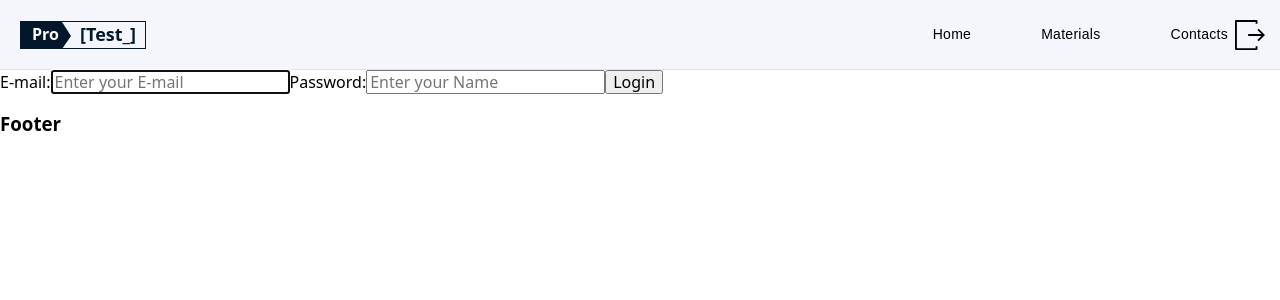
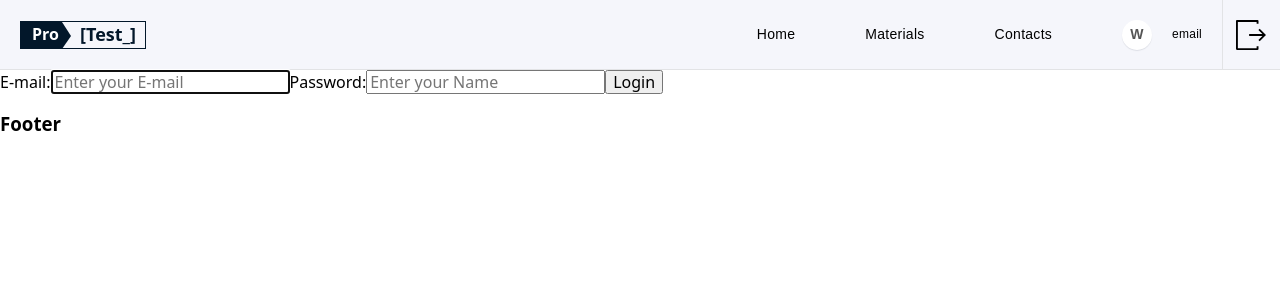
Before and after one commit to DRAKOS6666/GoIt-Test-Pro-Team11, a React (Create React App) app: page /auth in a window 1280 px wide. Shown: the top 300 px of the page. Built offline with nearby package versions, Linux system fonts and the light colour scheme.

Commit message:
add UserMenu

```diff
--- a/src/components/Header/Header.js
+++ b/src/components/Header/Header.js
@@ -1,6 +1,6 @@
 import React, { useState } from 'react';
 import { Link } from 'react-router-dom';
-// import UserMenu from 'components/UserMenu';
+import UserMenu from 'components/UserMenu';
 import { ReactComponent as Out } from '../../images/icons/sign-out.svg';
 import { useSelector } from 'react-redux';
 import { authSelectors } from 'redux/auth';
@@ -32,6 +32,10 @@ export default function Header() {
         </Link>
       </div>
 
+      {(!menuShow || window.innerWidth > 767) && <Navigation />}
+
+      {/*  вместо true => isAuth  */ true && menuShow && <UserMenu />}
+
       {window.innerWidth < 768 && (
         <div className={styles.btnThumb}>
           <button
@@ -48,17 +52,14 @@ export default function Header() {
         </div>
       )}
 
-      {(!menuShow || window.innerWidth > 767) && <Navigation />}
-
-      {
-        <button type="button" className={styles.btnOut}>
-          <Out className={styles.out} />
-        </button>
-      }
-
-      {/* {isAuth && <UserMenu />} */}
-
-      {/* <UserMenu /> */}
+      {/*  вместо true => isAuth  */ ((true && !menuShow) ||
+        window.innerWidth > 767) && (
+        <div className={styles.outBox}>
+          <button type="button" className={styles.btnOut}>
+            <Out />
+          </button>
+        </div>
+      )}
     </div>
   );
 }
--- a/src/components/Header/Header.module.css
+++ b/src/components/Header/Header.module.css
@@ -68,9 +68,8 @@
 .btnThumb {
   display: flex;
   align-items: center;
-  justify-content: center;
+  margin-left: auto;
   height: 100%;
-  margin-left: auto;
   border-left: 1px solid #e2e3e5;
 }
 
@@ -78,7 +77,7 @@
   padding: 0;
   margin-left: 21px;
   margin-right: 20px;
-  display: block;
+  display: flex;
   outline: none;
   border: none;
   background-color: transparent;
@@ -87,6 +86,20 @@
 
 .icon {
   fill: var(--primary-text-color);
+}
+
+.outBox {
+  background-color: transparent;
+}
+
+@media screen and (min-width: 768px) {
+  .outBox {
+    display: flex;
+    justify-content: center;
+    width: 58px;
+    height: 100%;
+    border-left: 1px solid #e2e3e5;
+  }
 }
 
 .btnOut {
@@ -107,6 +120,9 @@
 @media screen and (min-width: 768px) {
   .btnOut {
     position: inherit;
+    transform: translateX(0);
+    margin-left: 20px;
+    margin-right: 21px;
   }
 }
 
--- a/src/components/Navigation/Navigation.module.css
+++ b/src/components/Navigation/Navigation.module.css
@@ -10,11 +10,10 @@
 
 @media screen and (min-width: 768px) {
   .Wrapper {
-    display: inline-flex;
+    display: flex;
+    justify-content: flex-end;
     position: inherit;
     margin-left: auto;
-    margin-right: 22px;
-    justify-content: end;
   }
 }
 
@@ -30,7 +29,7 @@
 @media screen and (min-width: 768px) {
   .thumb {
     flex-direction: row;
-    margin-left: 70px;
+    margin-right: 70px;
   }
 }
 
--- a/src/components/UserMenu/UserMenu.js
+++ b/src/components/UserMenu/UserMenu.js
@@ -6,26 +6,21 @@ import ExitToAppIcon from '@material-ui/icons/ExitToApp';
 import { Button } from '@material-ui/core';
 import { makeStyles } from '@material-ui/styles';
 
-
 import styles from './UserMenu.module.css';
 
 const UserMenu = () => {
   const user = useSelector(authSelectors.getUser);
   const dispatch = useDispatch();
 
-  const onClickLogout = () => {
-    dispatch(authOperations.logoutUser());
-  };
+  // const onClickLogout = () => {
+  //   dispatch(authOperations.logoutUser());
+  // };
 
   return (
-    <div className="userMenuContainer">
-      <span>
-        Welcome, <span className="userName">{user.name}</span>
-      </span>
-      <button onClick={onClickLogout} >
-        Logout
-      </button>
-
+    <div className={styles.wrapper}>
+      <div className={styles.letter}>W</div>
+      <span className={styles.email}>email</span>
+      {/* <button onClick={onClickLogout}>Out</button> */}
     </div>
   );
 };
--- a/src/components/UserMenu/UserMenu.module.css
+++ b/src/components/UserMenu/UserMenu.module.css
@@ -0,0 +1,55 @@
+.wrapper {
+  display: flex;
+  align-items: center;
+  margin-left: auto;
+}
+
+.letter {
+  display: flex;
+  align-items: center;
+  justify-content: center;
+  width: 30px;
+  height: 30px;
+
+  font-family: var(--main-font);
+  font-weight: 600;
+  font-size: 12px;
+  line-height: 1.3;
+  letter-spacing: 0.02em;
+
+  color: #555555;
+  background-color: #ffffff;
+  border-radius: 50%;
+  box-shadow: 0px 1px 1px rgba(18, 29, 46, 0.1);
+}
+
+@media screen and (min-width: 768px) {
+  .letter {
+    margin-right: 20px;
+  }
+}
+
+@media screen and (min-width: 1024px) {
+  .letter {
+    font-size: 14px;
+    margin-right: 20px;
+  }
+}
+
+.email {
+  display: none;
+}
+
+@media screen and (min-width: 768px) {
+  .email {
+    display: inline-flex;
+    margin-right: 20px;
+
+    font-family: var(--main-font);
+    font-weight: 500;
+    font-size: 12px;
+    line-height: 1.3;
+    letter-spacing: 0.02em;
+    color: var(--primary-text-color);
+  }
+}
```
